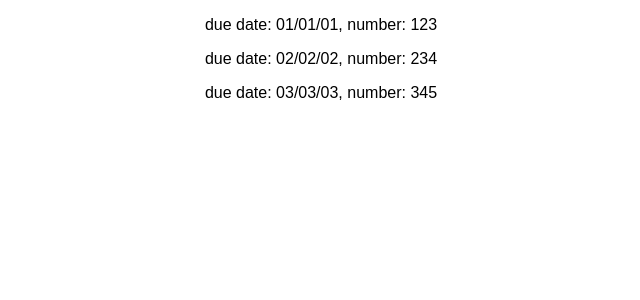
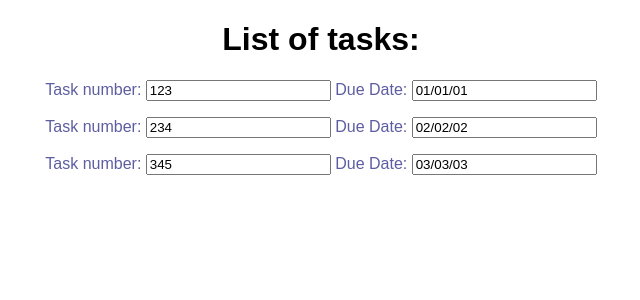
Before and after one commit to maiconmoretto/react-productivity-control, a React (Create React App) app: page / in a window 1280 px wide. Shown: the top 300 px of the page, without its empty margins (319-959 px from the left). Built offline with nearby package versions, Linux system fonts and the light colour scheme.

Commit message:
Added style to Task, change component

```diff
--- a/src/App.js
+++ b/src/App.js
@@ -19,15 +19,18 @@ class App extends Component {
     if (this.state.showTasks) {
       tasks = (
         <div>
-          {this.state.tasks.map((task, index) => {
-            return <Task dueDate={task.dueDate} number={task.number} />;
-          })}
+          {
+            this.state.tasks.map((task, index) => {
+              return <Task dueDate={task.dueDate} number={task.number} />;
+            })
+          }
         </div>
       );
     }
 
     return (
       <div className="App">
+        <h1>List of tasks:</h1>
         {tasks}
       </div>
     );
--- a/src/Task/Task.js
+++ b/src/Task/Task.js
@@ -1,26 +1,16 @@
+import React from "react";
+import "./task.css";
 
-  import React from "react";
-  // import './task.css';
+const task = props => {
+  // return <p onClick={props.click}> due date: {props.dueDate}, number: {props.number} </p>;
+  return (
+    <div className="Task">
+      <p>
+        Task number: <input type="number" name="taskNumber" value={props.number} />
+        <span></span> Due Date: <input type="string" name="date" value={props.dueDate} />
+      </p>
+    </div>
+  );
+};
 
-  const task = (props) => {
-    return <p onClick={props.click}> due date: {props.dueDate}, number: {props.number} </p>;
-  //   return (
-  //     <div className="Task">
-  //       <p onClick={props.click}> i am {props.name}, and have {props.age} age</p>
-  //       <input type="text" onChange={props.changed} value={props.name}/>
-  //       <p>
-  //         Task number: <input type="number" name="taskNumber" />
-  //       </p>
-
-  //       <p>
-  //         Due Date: <input type="date" name="date" />
-  //       </p>
-
-  //       <p>
-  //         Date Finished: <input type="date" name="dateFinished" />
-  //       </p>
-  //     </div>
-  //     )
-  };
-
-  export default task;
+export default task;
--- /dev/null
+++ b/src/Task/task.css
@@ -0,0 +1,3 @@
+.Task{
+    color:rgb(93, 93, 161);
+}
```
Also changed, not shown: 1 other file (tests, documents, lock files or other folders).
